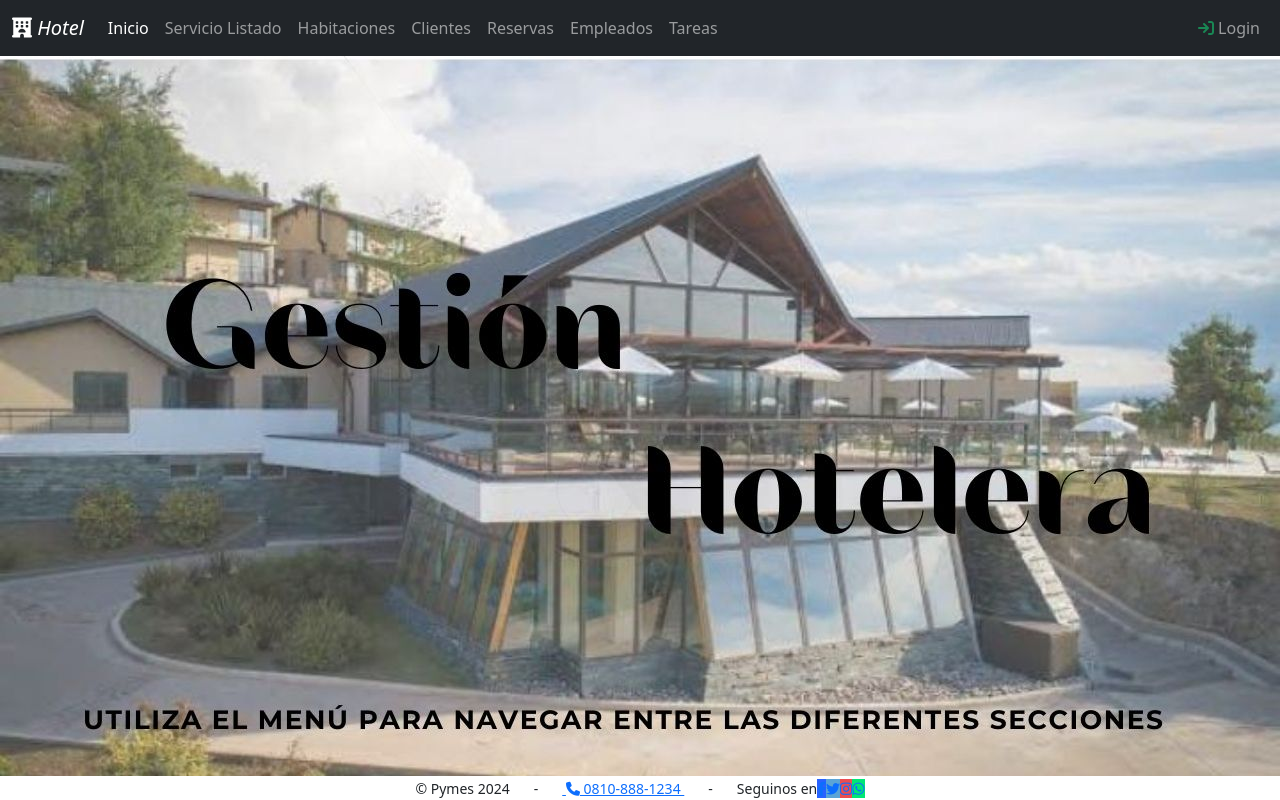
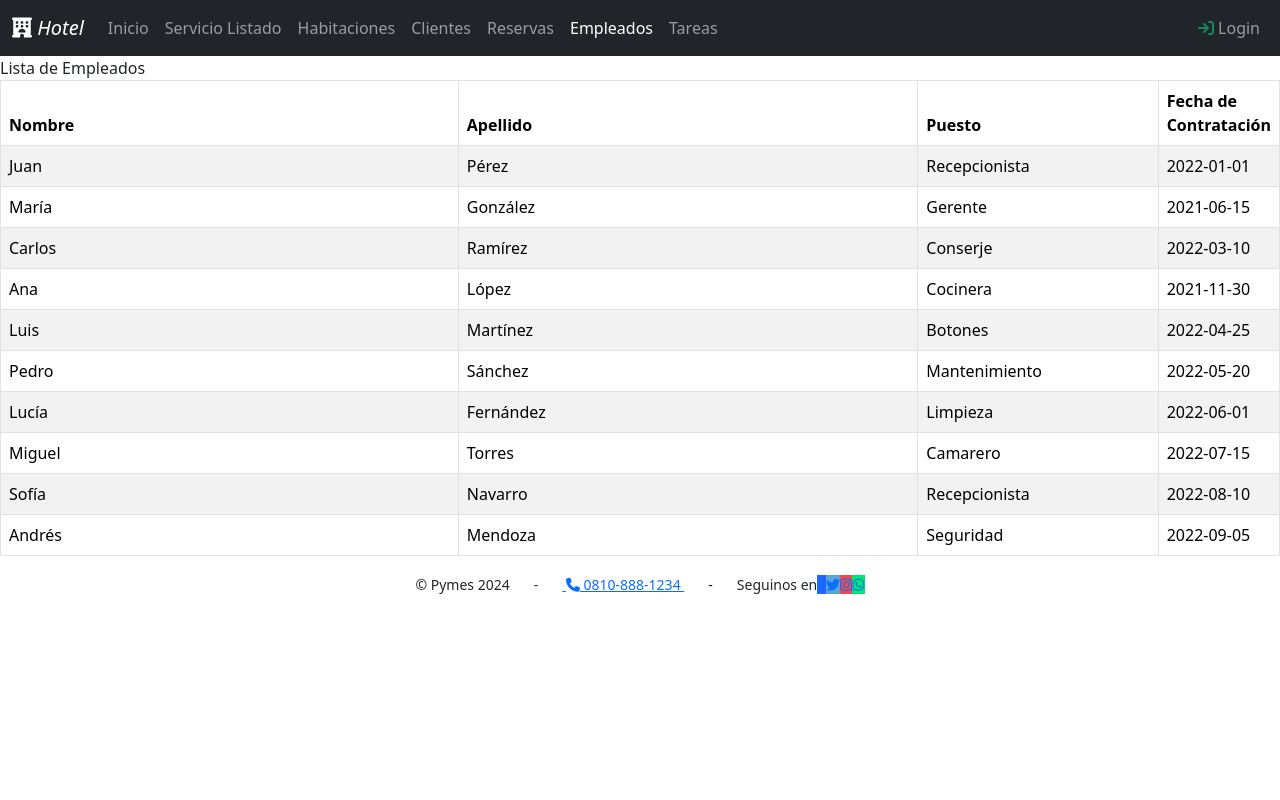
Before and after one commit to MontarceLuciana/TPI_INTEGRADOR_DDS, a React (Create React App) app in the folder frontend/: page /empleados in a window 1280 px wide. Before the commit this address led to /inicio. Built offline with nearby package versions, Linux system fonts and the light colour scheme.

Commit message:
Tabla empleados lista

```diff
--- a/frontend/src/App.js
+++ b/frontend/src/App.js
@@ -14,6 +14,7 @@ import  ClientesBuscar  from './components/clientes/ClientesBuscar';
 import  ClientesListado  from './components/clientes/ClientesListado';
 import  ClientesRegistro  from './components/clientes/ClientesRegistro';
 import { ClientesJWT } from './components/clientesJWT/ClientesJWT';
+import EmpleadosListado from './components/EmpleadosListado'; // Corrected import path
 import HabitacionesJWT from "./components/habitacionesJWT/HabitacionesJWT"; // Importa correctamente como exportación por defecto
 
 function App() {
@@ -41,6 +42,7 @@ function App() {
             <Route path="/clientesListado" element={<ClientesListado />} />
             <Route path="/clientesRegistro" element={<ClientesRegistro />} />
             <Route path="/clientesJWT" element={<ClientesJWT />} />
+            <Route path="/empleados" element={<EmpleadosListado/>} />
             <Route path="/login/:componentFrom" element={<Login />} />
             <Route path="*" element={<Navigate to="/inicio" replace />} />
           </Routes>
--- a/frontend/src/components/EmpleadosListado.jsx
+++ b/frontend/src/components/EmpleadosListado.jsx
@@ -1,4 +1,3 @@
-// src/components/Empleados.jsx
 import React, { useState, useEffect } from 'react';
 import { empleadosService } from '../services/empleados.service';
 import arrayEmpleados from '../datos-mock/empleados-mock';
@@ -17,6 +16,7 @@ function Empleados() {
       setEmpleados(data);
     } catch (error) {
       console.error('Error al buscar empleados:', error);
+      // Puedes manejar el error aquí, por ejemplo, mostrando un mensaje al usuario
     }
   }
 
@@ -26,18 +26,20 @@ function Empleados() {
       <table className="table table-bordered table-striped">
         <thead>
           <tr>
-            <th style={{ width: '40%' }}>IdEmpleado</th>
             <th style={{ width: '40%' }}>Nombre</th>
-            <th style={{ width: '20%' }}>Cargo</th>
+            <th style={{ width: '40%' }}>Apellido</th>
+            <th style={{ width: '20%' }}>Puesto</th>
+            <th style={{ width: '20%' }}>Fecha de Contratación</th>
           </tr>
         </thead>
         <tbody>
           {empleados &&
-            empleados.map((empleado) => (
-              <tr key={empleado.IdEmpleado}>
-                <td>{empleado.IdEmpleado}</td>
+            empleados.map((empleado, index) => (
+              <tr key={index}>
                 <td>{empleado.Nombre}</td>
-                <td>{empleado.Cargo}</td>
+                <td>{empleado.Apellido}</td>
+                <td>{empleado.Puesto}</td>
+                <td>{empleado.FechaContratacion}</td>
               </tr>
             ))}
         </tbody>
@@ -46,4 +48,4 @@ function Empleados() {
   );
 }
 
-export { Empleados };
+export default Empleados;
--- a/frontend/src/components/Menu.jsx
+++ b/frontend/src/components/Menu.jsx
@@ -64,7 +64,7 @@ function Menu() {
               </NavLink>
             </li>
             <li className="nav-item">
-              <NavLink className="nav-link" to="/empleadosListado">
+              <NavLink className="nav-link" to="/empleados">
                 Empleados
               </NavLink>
             </li>
--- /dev/null
+++ b/frontend/src/datos-mock/empleados-mock.js
@@ -0,0 +1,14 @@
+const arrayEmpleados = [
+  { Nombre: 'Juan', Apellido: 'Pérez', Puesto: 'Recepcionista', FechaContratacion: '2022-01-01' },
+  { Nombre: 'María', Apellido: 'González', Puesto: 'Gerente', FechaContratacion: '2021-06-15' },
+  { Nombre: 'Carlos', Apellido: 'Ramírez', Puesto: 'Conserje', FechaContratacion: '2022-03-10' },
+  { Nombre: 'Ana', Apellido: 'López', Puesto: 'Cocinera', FechaContratacion: '2021-11-30' },
+  { Nombre: 'Luis', Apellido: 'Martínez', Puesto: 'Botones', FechaContratacion: '2022-04-25' },
+  { Nombre: 'Pedro', Apellido: 'Sánchez', Puesto: 'Mantenimiento', FechaContratacion: '2022-05-20' },
+  { Nombre: 'Lucía', Apellido: 'Fernández', Puesto: 'Limpieza', FechaContratacion: '2022-06-01' },
+  { Nombre: 'Miguel', Apellido: 'Torres', Puesto: 'Camarero', FechaContratacion: '2022-07-15' },
+  { Nombre: 'Sofía', Apellido: 'Navarro', Puesto: 'Recepcionista', FechaContratacion: '2022-08-10' },
+  { Nombre: 'Andrés', Apellido: 'Mendoza', Puesto: 'Seguridad', FechaContratacion: '2022-09-05' },
+];
+
+export default arrayEmpleados;
```
Also changed, not shown: frontend/src/datos-mock/tareas-mock.js (added).
